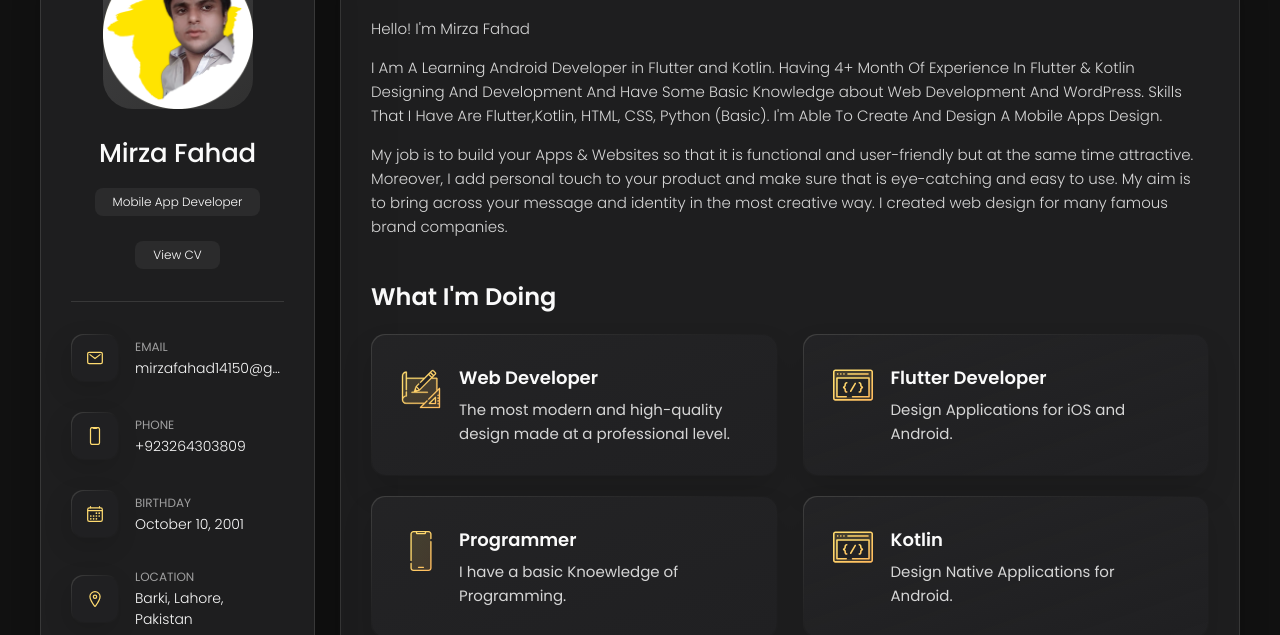
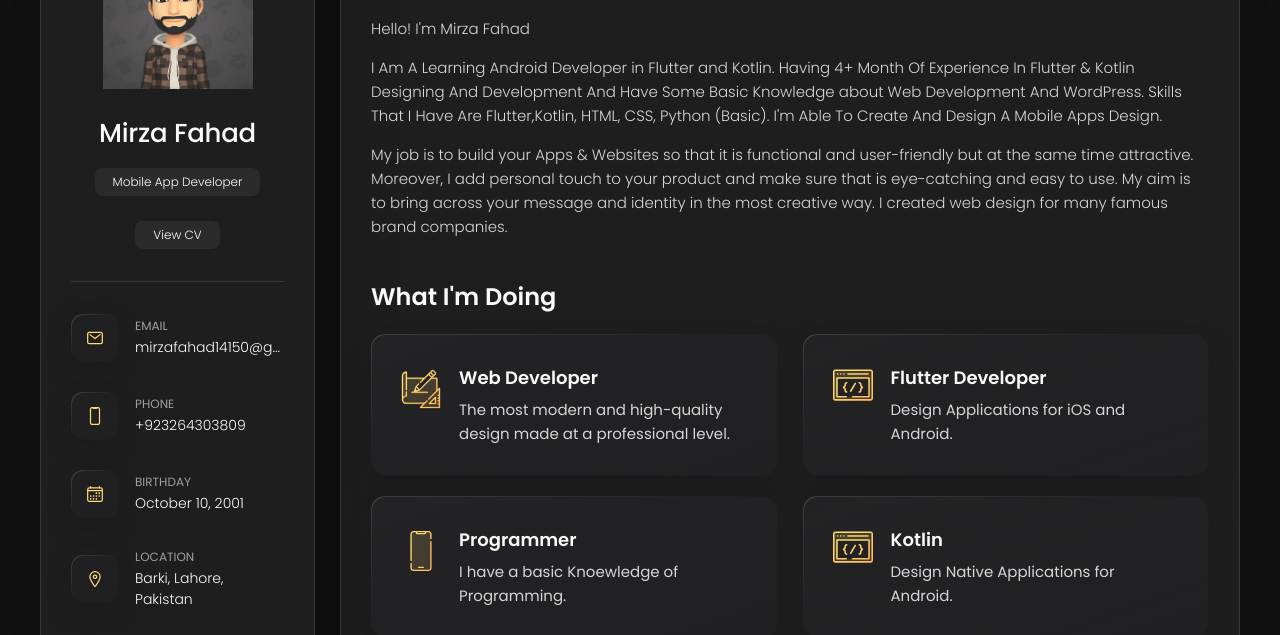
Before and after one commit to fahadmirfa/mirzaPortfolio, a plain HTML site: page index.html in a window 1280 px wide. Shown: the part 162-797 px from the top of the page. Drawn offline with nearby package versions, Linux system fonts and the light colour scheme.

Commit message:
Update index.html

```diff
--- a/index.html
+++ b/index.html
@@ -42,7 +42,7 @@
       <div class="sidebar-info">
 
         <figure class="avatar-box">
-          <img src="./assets/images/profile-pic (1).png" alt="Mirza Fahad" width="80">
+          <img src="./assets/images/fahadavatar.jpeg" alt="Mirza Fahad" width="80">
         </figure>
 
         <div class="info-content">
```
